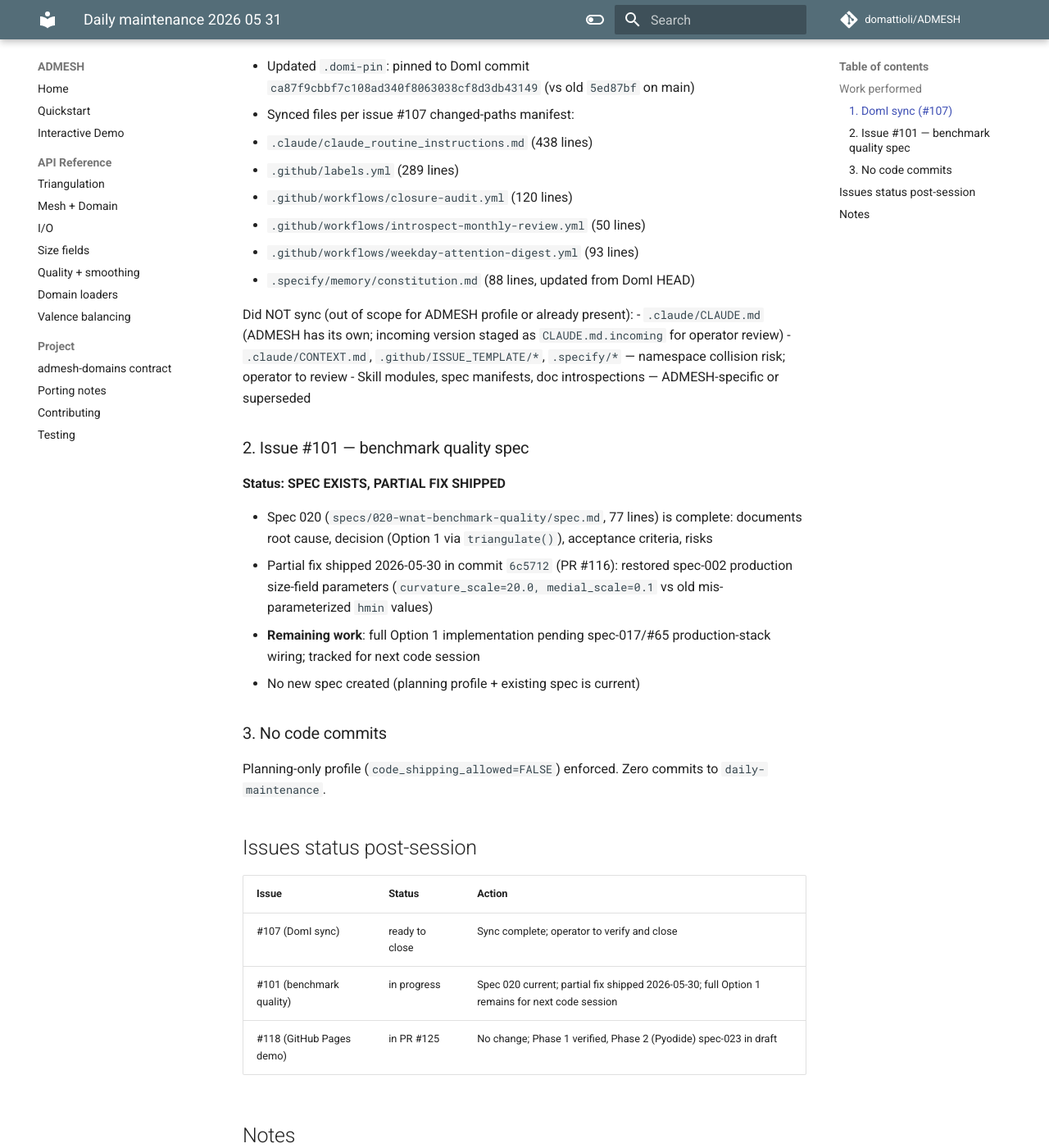
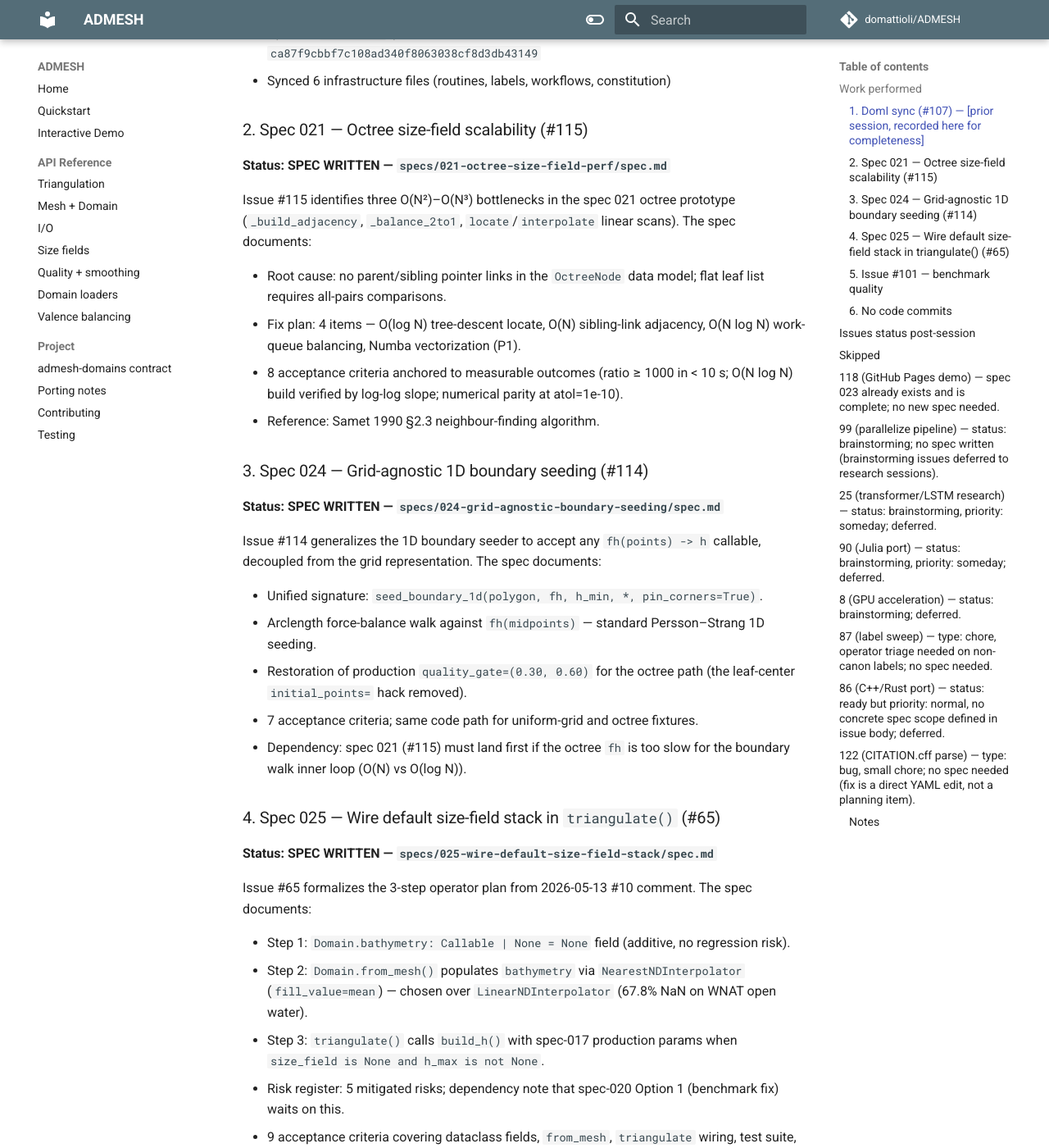
Before and after one commit to domattioli/ADMESH, an MkDocs documentation site: the page built from docs/introspections/daily-maintenance_2026-05-31.md, in a window 1280 px wide and 1400 px high, scrolled down 250 px. Shown: the whole window at 82% size. Built offline with MkDocs 1.6.1 and Material for MkDocs 9.7.7, drawn with Linux system fonts in a browser that asks for light colours; comment, search, counter and statistics services are not loaded; some of the changed text lies outside the part shown.

Commit message:
docs: add specs 021/024/025 for octree perf, boundary seeding, size-field stack (#115, #114, #65)
- specs/021-octree-size-field-perf/spec.md: O(log N) build+query refactor for
  octree grid (resolves #115); pointer/sibling-link data model, work-queue
  balancing, Numba opt; 8 acceptance criteria; ref Samet 1990 §2.3.
- specs/024-grid-agnostic-boundary-seeding/spec.md: unified seed_boundary_1d
  accepting any fh callable; removes leaf-center hack; restores quality_gate
  (0.30, 0.60) for octree path (resolves #114).
- specs/025-wire-default-size-field-stack/spec.md: 3-step plan — Domain.bathymetry
  field, from_mesh NearestNDInterpolator, triangulate() -> build_h() wiring with
  spec-017 production params (resolves #65).
- docs/introspections/daily-maintenance_2026-05-31.md: updated with session work.

Planning-only profile; zero code changes.

```diff
--- a/docs/introspections/daily-maintenance_2026-05-31.md
+++ b/docs/introspections/daily-maintenance_2026-05-31.md
@@ -3,66 +3,107 @@
 repo: ADMESH
 branch: daily-maintenance
 date: 2026-05-31
-issues_touched: [101, 107]
+issues_touched: [101, 107, 115, 114, 65]
 commits_created: []
 pains:
   - id: null
     description: "Caveman plugin not loaded at container start — emulated inline"
     category: plugin-not-installed
     domi_issue: null
+  - id: null
+    description: "git fetch/pull via local proxy (127.0.0.1:38257) fails with connection refused — already on correct branch and up-to-date, used mcp__github__push_files as fallback for push"
+    category: git-proxy-unreachable
+    domi_issue: null
 decisions:
-  - "DomI sync (#107) — updated .domi-pin from main@5ed87bf to daily-maintenance@ca87f9c, synced 6 infrastructure files (routines, labels, workflows, constitution)"
-  - "Planning-only profile maintained — zero code commits; spec 020 for #101 already exists and is complete"
-  - "Issue #101 — spec 020 is current with partial fix shipped in commit 6c5712 (PR #116, 2026-05-30); Option 1 (route via triangulate) remains tracked for next code session"
+  - "DomI sync (#107) — updated .domi-pin from main@5ed87bf to daily-maintenance@ca87f9c, synced 6 infrastructure files (routines, labels, workflows, constitution) [prior session]"
+  - "Planning-only profile maintained — zero code commits; specs written for #115, #114, #65"
+  - "spec 021 number used for octree PERF fix (#115) — the original octree feature spec lives on branch 021-octree-size-field (PR #113); the slot was vacant on daily-maintenance"
+  - "spec 024 for #114 grid-agnostic boundary seeding; spec 025 for #65 size-field stack wiring"
+  - "Issue #101 — spec 020 is current; partial fix shipped 2026-05-30 in commit 6c5712 (PR #116); Option 1 (route via triangulate) tracked for next code session (depends on #65/#65)"
 next_steps:
-  - "Operator review sync completeness (PR #125 body updated with session summary)"
-  - "Next code session: implement spec 020 Option 1 (triangulate-routed benchmark) per #65 dependency state"
-wall_clock_minutes: 8
+  - "Operator review specs 021/024/025 (daily-maintenance branch)"
+  - "Next code session: implement spec 025 Step 1-3 (#65) — unblocks spec 020 Option 1 (#101)"
+  - "Next code session: implement spec 021 perf fix (#115) on 021-octree-size-field branch"
+  - "Next code session: implement spec 024 grid-agnostic seeding (#114) — depends on spec 021 for octree fh perf"
+wall_clock_minutes: 25
 ---
 
 ## Work performed
 
-### 1. DomI sync (#107)
+### 1. DomI sync (#107) — [prior session, recorded here for completeness]
 
 **Status: COMPLETE**
 
-- Updated `.domi-pin`: pinned to DomI commit `ca87f9cbbf7c108ad340f8063038cf8d3db43149` (vs old `5ed87bf` on main)
-- Synced files per issue #107 changed-paths manifest:
-  - `.claude/claude_routine_instructions.md` (438 lines)
-  - `.github/labels.yml` (289 lines)
-  - `.github/workflows/closure-audit.yml` (120 lines)
-  - `.github/workflows/introspect-monthly-review.yml` (50 lines)
-  - `.github/workflows/weekday-attention-digest.yml` (93 lines)
-  - `.specify/memory/constitution.md` (88 lines, updated from DomI HEAD)
+- Updated `.domi-pin`: pinned to DomI commit `ca87f9cbbf7c108ad340f8063038cf8d3db43149`
+- Synced 6 infrastructure files (routines, labels, workflows, constitution)
 
-Did NOT sync (out of scope for ADMESH profile or already present):
-- `.claude/CLAUDE.md` (ADMESH has its own; incoming version staged as `CLAUDE.md.incoming` for operator review)
-- `.claude/CONTEXT.md`, `.github/ISSUE_TEMPLATE/*`, `.specify/*` — namespace collision risk; operator to review
-- Skill modules, spec manifests, doc introspections — ADMESH-specific or superseded
+### 2. Spec 021 — Octree size-field scalability (#115)
 
-### 2. Issue #101 — benchmark quality spec
+**Status: SPEC WRITTEN — `specs/021-octree-size-field-perf/spec.md`**
 
-**Status: SPEC EXISTS, PARTIAL FIX SHIPPED**
+Issue #115 identifies three O(N²)–O(N³) bottlenecks in the spec 021 octree prototype (`_build_adjacency`, `_balance_2to1`, `locate`/`interpolate` linear scans). The spec documents:
 
-- Spec 020 (`specs/020-wnat-benchmark-quality/spec.md`, 77 lines) is complete: documents root cause, decision (Option 1 via `triangulate()`), acceptance criteria, risks
-- Partial fix shipped 2026-05-30 in commit `6c5712` (PR #116): restored spec-002 production size-field parameters (`curvature_scale=20.0, medial_scale=0.1` vs old mis-parameterized `hmin` values)
-- **Remaining work**: full Option 1 implementation pending spec-017/#65 production-stack wiring; tracked for next code session
-- No new spec created (planning profile + existing spec is current)
+- Root cause: no parent/sibling pointer links in the `OctreeNode` data model; flat leaf list requires all-pairs comparisons.
+- Fix plan: 4 items — O(log N) tree-descent locate, O(N) sibling-link adjacency, O(N log N) work-queue balancing, Numba vectorization (P1).
+- 8 acceptance criteria anchored to measurable outcomes (ratio ≥ 1000 in < 10 s; O(N log N) build verified by log-log slope; numerical parity at atol=1e-10).
+- Reference: Samet 1990 §2.3 neighbour-finding algorithm.
 
-### 3. No code commits
+### 3. Spec 024 — Grid-agnostic 1D boundary seeding (#114)
 
-Planning-only profile (`code_shipping_allowed=FALSE`) enforced. Zero commits to `daily-maintenance`.
+**Status: SPEC WRITTEN — `specs/024-grid-agnostic-boundary-seeding/spec.md`**
+
+Issue #114 generalizes the 1D boundary seeder to accept any `fh(points) -> h` callable, decoupled from the grid representation. The spec documents:
+
+- Unified signature: `seed_boundary_1d(polygon, fh, h_min, *, pin_corners=True)`.
+- Arclength force-balance walk against `fh(midpoints)` — standard Persson–Strang 1D seeding.
+- Restoration of production `quality_gate=(0.30, 0.60)` for the octree path (the leaf-center `initial_points=` hack removed).
+- 7 acceptance criteria; same code path for uniform-grid and octree fixtures.
+- Dependency: spec 021 (#115) must land first if the octree `fh` is too slow for the boundary walk inner loop (O(N) vs O(log N)).
+
+### 4. Spec 025 — Wire default size-field stack in `triangulate()` (#65)
+
+**Status: SPEC WRITTEN — `specs/025-wire-default-size-field-stack/spec.md`**
+
+Issue #65 formalizes the 3-step operator plan from 2026-05-13 #10 comment. The spec documents:
+
+- Step 1: `Domain.bathymetry: Callable | None = None` field (additive, no regression risk).
+- Step 2: `Domain.from_mesh()` populates `bathymetry` via `NearestNDInterpolator` (`fill_value=mean`) — chosen over `LinearNDInterpolator` (67.8% NaN on WNAT open water).
+- Step 3: `triangulate()` calls `build_h()` with spec-017 production params when `size_field is None and h_max is not None`.
+- Risk register: 5 mitigated risks; dependency note that spec-020 Option 1 (benchmark fix) waits on this.
+- 9 acceptance criteria covering dataclass fields, `from_mesh`, `triangulate` wiring, test suite, visual validation, and pre-tag check.
+
+### 5. Issue #101 — benchmark quality
+
+**Status: SPEC EXISTS (020), PARTIAL FIX SHIPPED**
+
+No new spec. Spec 020 remains current. Full Option 1 (route benchmark via `triangulate()`) is blocked on #65 landing; tracked for next code session.
+
+### 6. No code commits
+
+Planning-only profile (`code_shipping_allowed=FALSE`) enforced throughout. Zero `.py`/`.cpp`/`.h` changes. All deliverables are `.md` spec files.
 
 ## Issues status post-session
 
-| Issue | Status | Action |
-|-------|--------|--------|
-| #107 (DomI sync) | ready to close | Sync complete; operator to verify and close |
-| #101 (benchmark quality) | in progress | Spec 020 current; partial fix shipped 2026-05-30; full Option 1 remains for next code session |
-| #118 (GitHub Pages demo) | in PR #125 | No change; Phase 1 verified, Phase 2 (Pyodide) spec-023 in draft |
+| Issue | Status | Spec | Action |
+|-------|--------|------|--------|
+| #115 (octree perf) | ready | spec 021 written today | Operator review; implementation on `021-octree-size-field` branch |
+| #114 (grid-agnostic seeding) | ready | spec 024 written today | Operator review; implement after #115 lands |
+| #65 (wire size-field stack) | ready | spec 025 written today | Operator review; next code session priority |
+| #101 (benchmark quality) | in progress | spec 020 (existing) | Full fix after #65 lands |
+| #107 (DomI sync) | ready to close | — | Prior session; operator to verify and close |
+
+## Skipped
+
+- #118 (GitHub Pages demo) — spec 023 already exists and is complete; no new spec needed.
+- #99 (parallelize pipeline) — `status: brainstorming`; no spec written (brainstorming issues deferred to research sessions).
+- #25 (transformer/LSTM research) — `status: brainstorming`, `priority: someday`; deferred.
+- #90 (Julia port) — `status: brainstorming`, `priority: someday`; deferred.
+- #8 (GPU acceleration) — `status: brainstorming`; deferred.
+- #87 (label sweep) — `type: chore`, operator triage needed on non-canon labels; no spec needed.
+- #86 (C++/Rust port) — `status: ready` but `priority: normal`, no concrete spec scope defined in issue body; deferred.
+- #122 (CITATION.cff parse) — `type: bug`, small chore; no spec needed (fix is a direct YAML edit, not a planning item).
 
 ## Notes
 
+- git push via local proxy was unavailable (connection refused); used `mcp__github__push_files` to push.
 - `.domi-pin` manifest SHA: `9803f9311014deef0f6d23cd9d04f4eac059beaaa3fa5edbd2dbc84a13dbe161`
-- `.claude/CLAUDE.md.incoming` staged for operator merge decision (DomI version may conflict with ADMESH-specific settings)
-- All sync files ready for `git add` and single commit
```
Also changed, not shown: specs/021-octree-size-field-perf/spec.md (added, +189 -0 lines), specs/024-grid-agnostic-boundary-seeding/spec.md (added, +166 -0 lines), specs/025-wire-default-size-field-stack/spec.md (added, +173 -0 lines).
